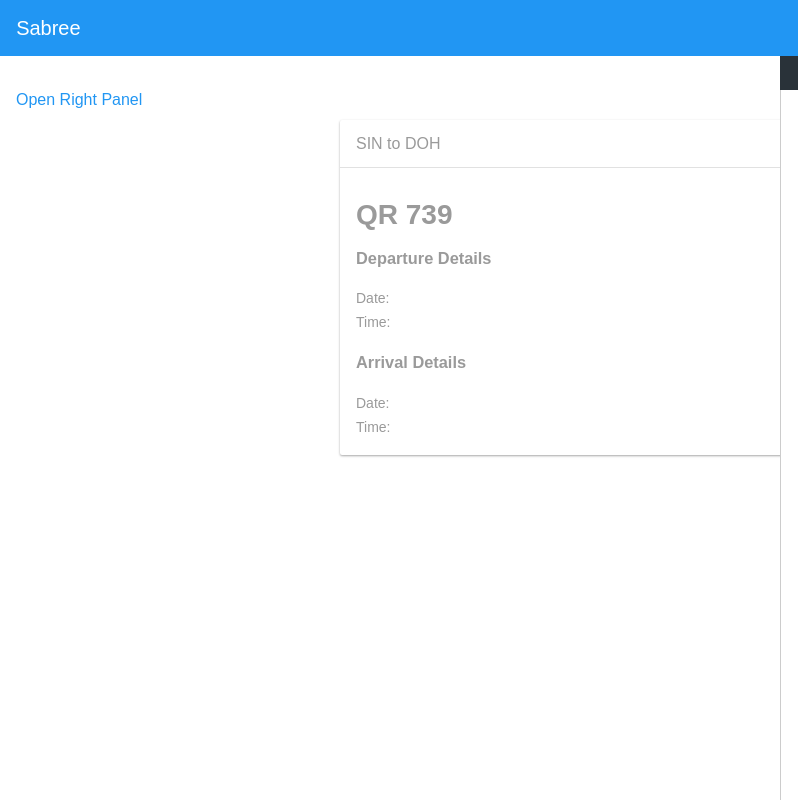
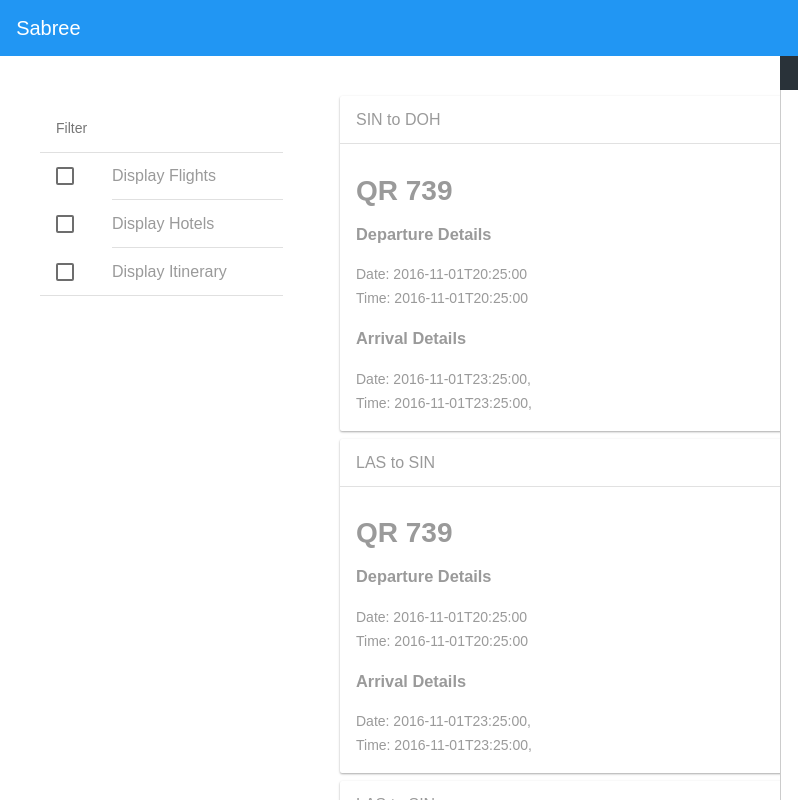
Before and after one commit to BingHuang-Chin/SabreHackathon, a website: page public/index.html in a window 1280 px wide. Shown: the full height of the page, 0-798 px from the left. Drawn offline with nearby package versions, Linux system fonts and the light colour scheme; no server answers.

Commit message:
Added Side panel

```diff
--- a/public/css/app.css
+++ b/public/css/app.css
@@ -1,6 +1,11 @@
 .center {
 	margin-left: auto;
 	margin-right: auto;
+}
+
+#side-panel {
+	position: fixed;
+	left: 5vh;
 }
 
 @charset "utf-8";
--- a/public/home.html
+++ b/public/home.html
@@ -18,7 +18,7 @@
 	<div class="panel panel-right panel-cover">
 	    <div class="content-block">
 	      <p>Right Panel content here</p>
-	      <p><a href="#" class="panel-close">Close me</a></p>
+	      <p><a href="#" class="close-panel">Close me</a></p>
 	    </div>
 	</div>
 
@@ -28,9 +28,55 @@
 
 	<!-- Page Contents -->
 	<div class="page-content">
+
+		<!-- Cards -->
 		<div class="content-block">
-			 <p><a href="#" class="open-panel">Open Right Panel</a></p>
 			<div class="row">
+
+				<!-- SideBar -->
+				<div id="side-panel" class="col-20">
+					<div class="content-block-title">Filter</div>
+					<div class="list-block">
+						<ul>
+							<li>
+							<label class="label-checkbox item-content">
+									<input type="checkbox" value="flights">
+									<div class="item-media">
+										<i class="icon icon-form-checkbox"></i>
+									</div>
+									<div class="item-inner">
+										<div class="item-title">Display Flights</div>
+									</div>
+								</label>
+							</li>
+							<li>
+							<label class="label-checkbox item-content">
+									<input type="checkbox" value="hotels">
+									<div class="item-media">
+										<i class="icon icon-form-checkbox"></i>
+									</div>
+									<div class="item-inner">
+										<div class="item-title">Display Hotels</div>
+									</div>
+								</label>
+							</li>
+							<li>
+								<label class="label-checkbox item-content">
+									<input type="checkbox" value="itinerary">
+									<div class="item-media">
+										<i class="icon icon-form-checkbox"></i>
+									</div>
+									<div class="item-inner">
+										<div class="item-title">Display Itinerary</div>
+									</div>
+								</label>
+							</li>
+
+						</ul>
+					</div>
+				</div>
+
+
 				<div class="col-50 center">
 					<div class="card" ng-repeat="flightDetail in flightDetails">
 					  <div class="card-header">{{flightDetail.departureAirport}} to {{flightDetail.arrivalAirport}}</div>
@@ -39,12 +85,12 @@
 					    	<h1>{{flightDetail.flightCode}} {{flightDetail.flightNumber}}</h1>
 					    	<p>
 					    		<h3>Departure Details</h3>
-					    		Date: <br />
-					    		Time: <br />
+					    		Date: {{ flightDetail.departureDateTime }}<br />
+					    		Time: {{ flightDetail.departureDateTime }}<br />
 
 					    		<h3>Arrival Details</h3>
-					    		Date: <br />
-					    		Time: <br />
+					    		Date: {{ flightDetail.arrivalDateTime }}<br />
+					    		Time: {{ flightDetail.arrivalDateTime }}<br />
 					    	</p>
 					    </div>
 					  </div>
--- a/public/js/app.js
+++ b/public/js/app.js
@@ -40,7 +40,7 @@ app.controller('RootController', function($scope) {
 });
 
 
-app.controller('HomeController', function($scope, FirebaseService, UserService, CartService) {
+app.controller('HomeController', function($scope, FirebaseService, UserService, FlightService) {
     $scope.pageTitle = 'Sabree';
 	$scope.botName = 'Sabre';
 
@@ -58,7 +58,7 @@ app.controller('HomeController', function($scope, FirebaseService, UserService,
    });
 
 
-   $scope.flightDetails = CartService.ItemsToPurchase;
+   $scope.flightDetails = FlightService.myFlights;
 
 
 
@@ -122,11 +122,11 @@ app.service('UserService', function() {
 
 
 /*
-	CartService contains all the cart
+	FlightService contains all the cart
 	information
 */
-app.service('CartService', function() {
-	this.ItemsToPurchase = [
+app.service('FlightService', function() {
+	this.myFlights = [
 		{
 			departureAirport: 'SIN',
 			arrivalAirport: 'DOH',
@@ -134,6 +134,46 @@ app.service('CartService', function() {
 			arrivalDateTime: '2016-11-01T23:25:00,',
 			flightNumber: '739',
 			flightCode: 'QR'
-		}
+		},
+        {
+            departureAirport: 'LAS',
+            arrivalAirport: 'SIN',
+            departureDateTime: '2016-11-01T20:25:00',
+            arrivalDateTime: '2016-11-01T23:25:00,',
+            flightNumber: '739',
+            flightCode: 'QR'
+        },
+        {
+            departureAirport: 'LAS',
+            arrivalAirport: 'SIN',
+            departureDateTime: '2016-11-01T20:25:00',
+            arrivalDateTime: '2016-11-01T23:25:00,',
+            flightNumber: '739',
+            flightCode: 'QR'
+        },
+        {
+            departureAirport: 'LAS',
+            arrivalAirport: 'SIN',
+            departureDateTime: '2016-11-01T20:25:00',
+            arrivalDateTime: '2016-11-01T23:25:00,',
+            flightNumber: '739',
+            flightCode: 'QR'
+        },
+        {
+            departureAirport: 'LAS',
+            arrivalAirport: 'SIN',
+            departureDateTime: '2016-11-01T20:25:00',
+            arrivalDateTime: '2016-11-01T23:25:00,',
+            flightNumber: '739',
+            flightCode: 'QR'
+        },
+        {
+            departureAirport: 'LAS',
+            arrivalAirport: 'SIN',
+            departureDateTime: '2016-11-01T20:25:00',
+            arrivalDateTime: '2016-11-01T23:25:00,',
+            flightNumber: '739',
+            flightCode: 'QR'
+        }
 	];
 });
```
